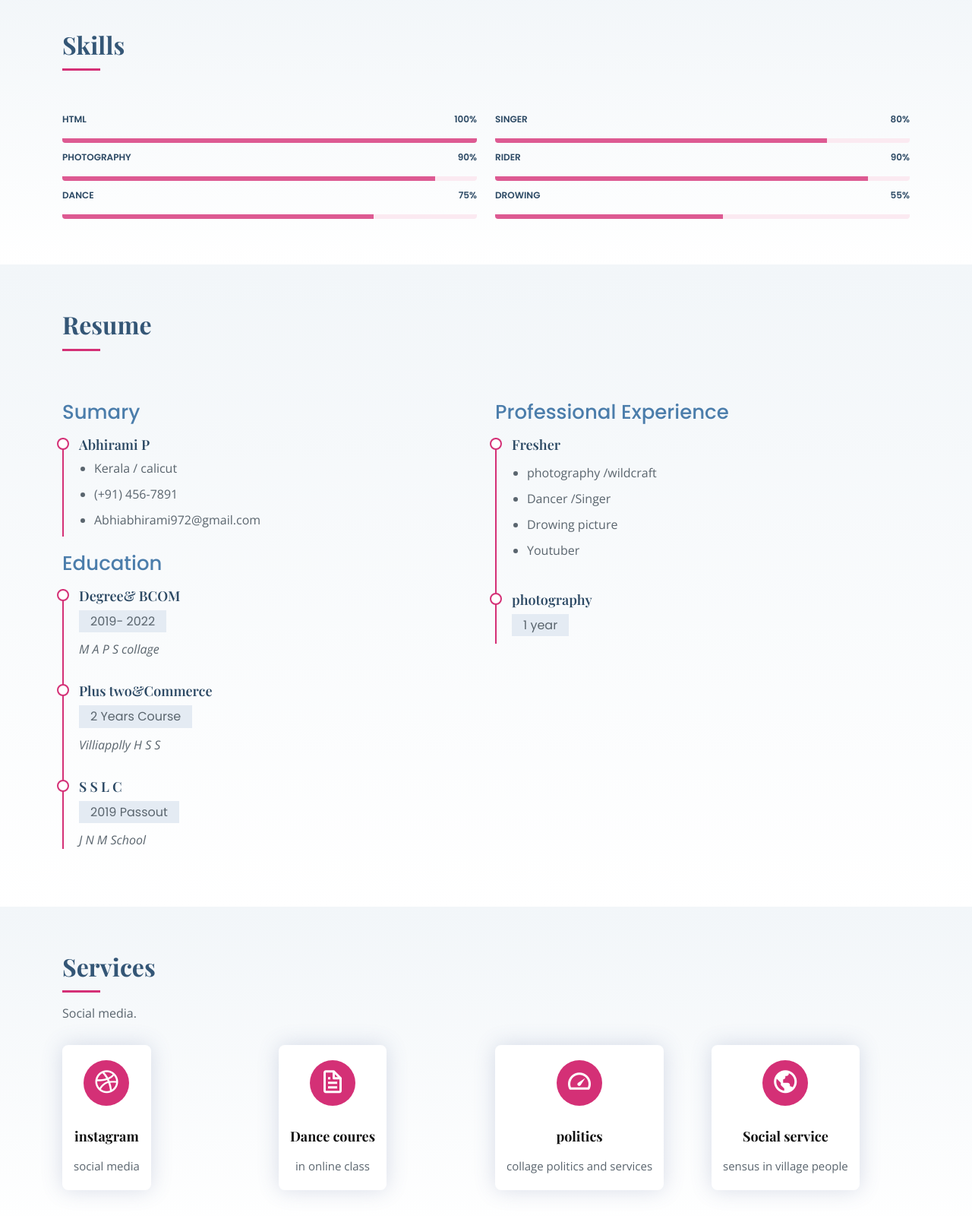
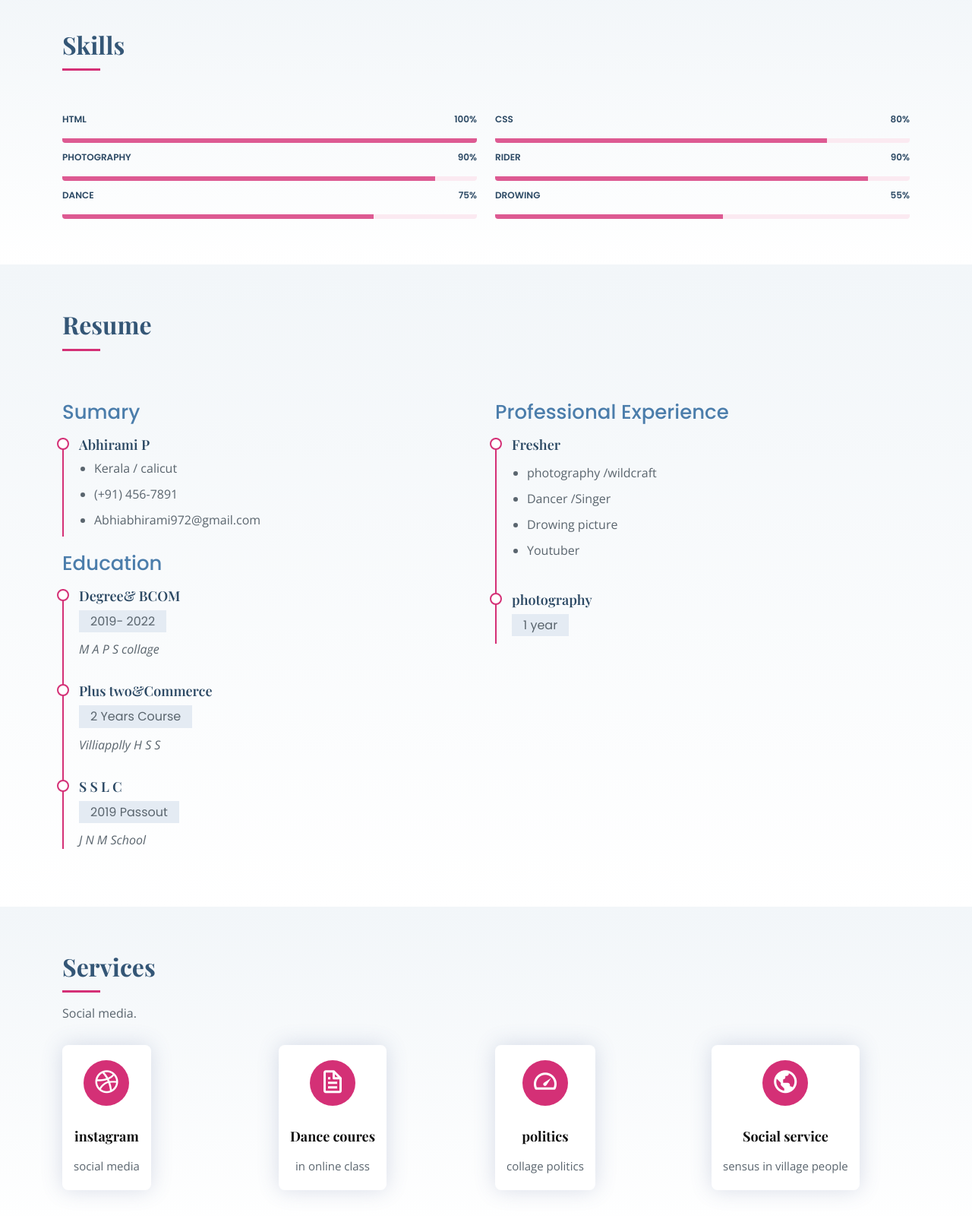
Before and after one commit to anirud321/abhirami, a plain HTML site: page index.html in a window 1280 px wide. Shown: the part 1200-2800 px from the top of the page at 76% size. Drawn offline with nearby package versions, Linux system fonts and the light colour scheme; a web font is replaced by a local one.

Commit message:
css file add

```diff
--- a/index.html
+++ b/index.html
@@ -178,7 +178,7 @@
           <div class="col-lg-6">
 
             <div class="progress">
-              <span class="skill">Singer<i class="val">80%</i></span>
+              <span class="skill">CSS<i class="val">80%</i></span>
               <div class="progress-bar-wrap">
                 <div class="progress-bar" role="progressbar" aria-valuenow="80" aria-valuemin="0" aria-valuemax="100"></div>
               </div>
@@ -313,7 +313,7 @@
             <div class="icon-box">
               <div class="icon"><i class="bx bx-tachometer"></i></div>
               <h4 class="title"><a href="">politics</a></h4>
-              <p class="description">collage politics and services</p>
+              <p class="description">collage politics</p>
             </div>
           </div>
 
```
